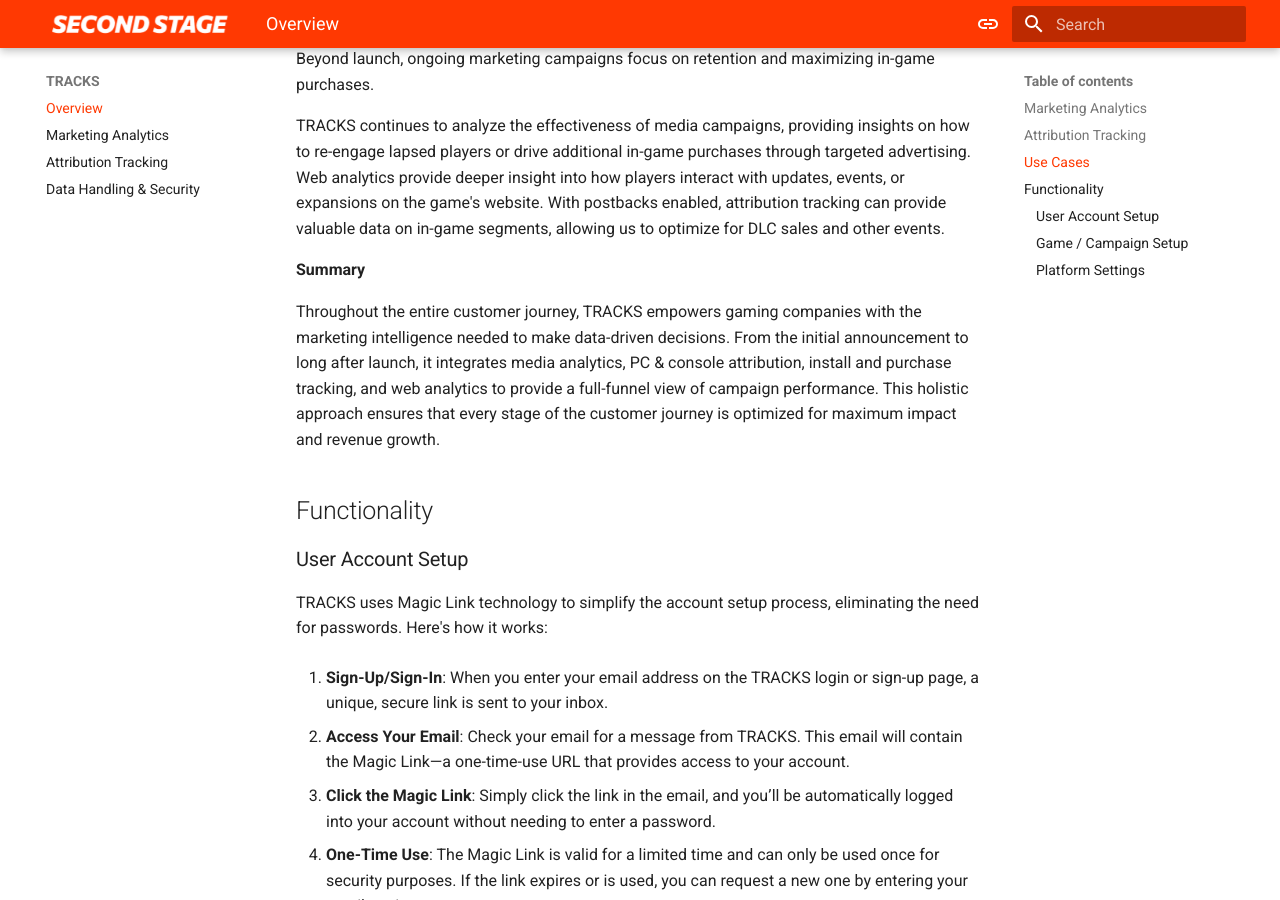
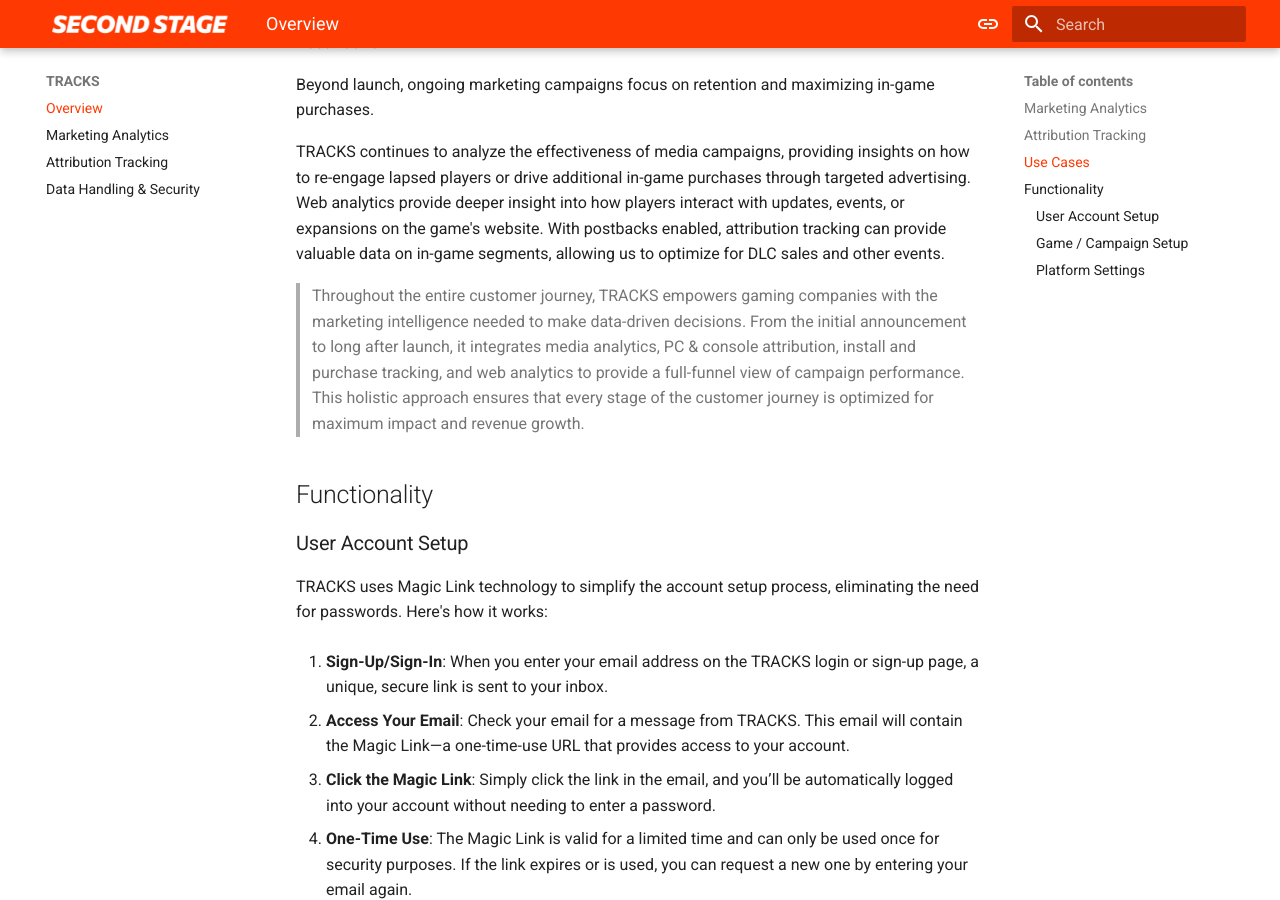
Before and after one commit to secondstage-io/tracks-documentation, an MkDocs documentation site: the page built from docs/tracks/overview.md, in a window 1280 px wide and 900 px high, scrolled down 2487 px. Built offline with MkDocs 1.6.1 and Material for MkDocs 9.7.7, drawn with Linux system fonts in a browser that asks for light colours.

Commit message:
Update overview.md
even more formatting

```diff
--- a/docs/tracks/overview.md
+++ b/docs/tracks/overview.md
@@ -4,7 +4,7 @@
 
 TRACKS combines in-depth **marketing analytics** and **attribution tracking** to deliver actionable insights. By tracking user behavior, media performance, and campaign effectiveness at every stage of the funnel, gaming companies can identify high-impact audiences, optimize ad placements, and make data-driven decisions. This approach ensures that marketing efforts are not only measurable but also strategically targeted, maximizing Return on Ad Spend (ROAS) and overall campaign success.
 
-By leveraging data-driven insights, TRACKS empowers publishers, developers, and advertisers to seamlessly integrate marketing intelligence into their gaming campaigns, driving superior results and enhancing overall marketing strategy.
+> By leveraging data-driven insights, TRACKS empowers publishers, developers, and advertisers to seamlessly integrate marketing intelligence into their gaming campaigns, driving superior results and enhancing overall marketing strategy.
 
 ### Marketing Analytics
 
@@ -18,7 +18,7 @@
 
 - **Increases Engagement**: Marketing analytics helps ensure that campaigns are not only driving installs but also leading to long-term engagement and in-game purchases.
 
-TRACKS provides customized dashboards for gaming campaigns that details media performance by GEO and channel, creative performance, awareness, brand health and more.
+> TRACKS provides customized dashboards for gaming campaigns that details media performance by GEO and channel, creative performance, awareness, brand health and more.
 
 ### Attribution Tracking
 
@@ -32,7 +32,7 @@
 
 - **Informs Strategy**: Data-driven insights from attribution tracking help improve future marketing efforts and boost overall performance.
 
-Using TRACKS Attribution, our inhouse solution to track full-funnel attribution, we can measure Cost-per-Install and ROAS effectively and improve targeting algorithms towards valuable in-game activated segments. If required, TRACKS also integrates with third-party solutions from partners
+> Using TRACKS Attribution, our inhouse solution to track full-funnel attribution, we can measure Cost-per-Install and ROAS effectively and improve targeting algorithms towards valuable in-game activated segments. If required, TRACKS also integrates with third-party solutions from partners
 
 ### Use Cases
 
@@ -62,9 +62,7 @@
 
 TRACKS continues to analyze the effectiveness of media campaigns, providing insights on how to re-engage lapsed players or drive additional in-game purchases through targeted advertising. Web analytics provide deeper insight into how players interact with updates, events, or expansions on the game's website. With postbacks enabled, attribution tracking can provide valuable data on in-game segments, allowing us to optimize for DLC sales and other events.
 
- **Summary**
-
-Throughout the entire customer journey, TRACKS empowers gaming companies with the marketing intelligence needed to make data-driven decisions. From the initial announcement to long after launch, it integrates media analytics, PC & console attribution, install and purchase tracking, and web analytics to provide a full-funnel view of campaign performance. This holistic approach ensures that every stage of the customer journey is optimized for maximum impact and revenue growth.
+> Throughout the entire customer journey, TRACKS empowers gaming companies with the marketing intelligence needed to make data-driven decisions. From the initial announcement to long after launch, it integrates media analytics, PC & console attribution, install and purchase tracking, and web analytics to provide a full-funnel view of campaign performance. This holistic approach ensures that every stage of the customer journey is optimized for maximum impact and revenue growth.
 
 ## Functionality
 
```
